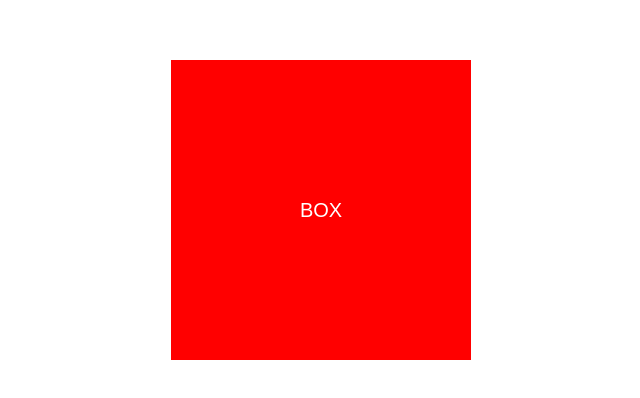
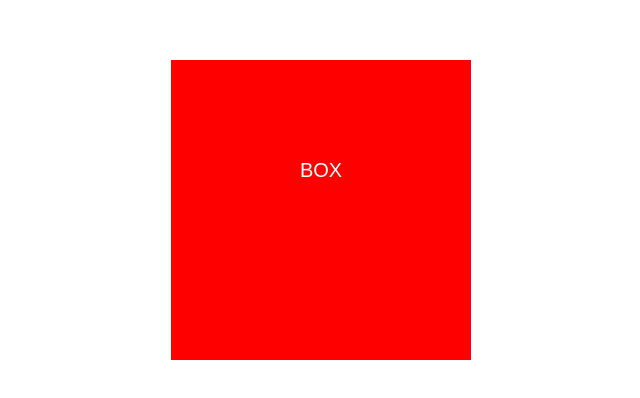
Before and after one commit to meadaatsuko/mobileEvent, a plain HTML site: page index.html in a window 1280 px wide. Shown: the part 190-588 px from the top of the page, without its empty margins (319-959 px from the left). Drawn offline with Linux system fonts and the light colour scheme.

Commit message:
Update index.css

```diff
--- a/index.css
+++ b/index.css
@@ -19,8 +19,16 @@ div#box{
 	background: red;
 	text-align:center;
 	transition: 1s transform;
-	font:20px/300px "arial";
+	font:20px/20px "arial";
 }
 div#box div{
+	width:100px;
+	height:100px;
+	position:absolute;
+	top:0px;
+	bottom:0px;
+	left:0px;
+	right:0px;
+	margin:auto;
 	color:#fff;
 }
```
